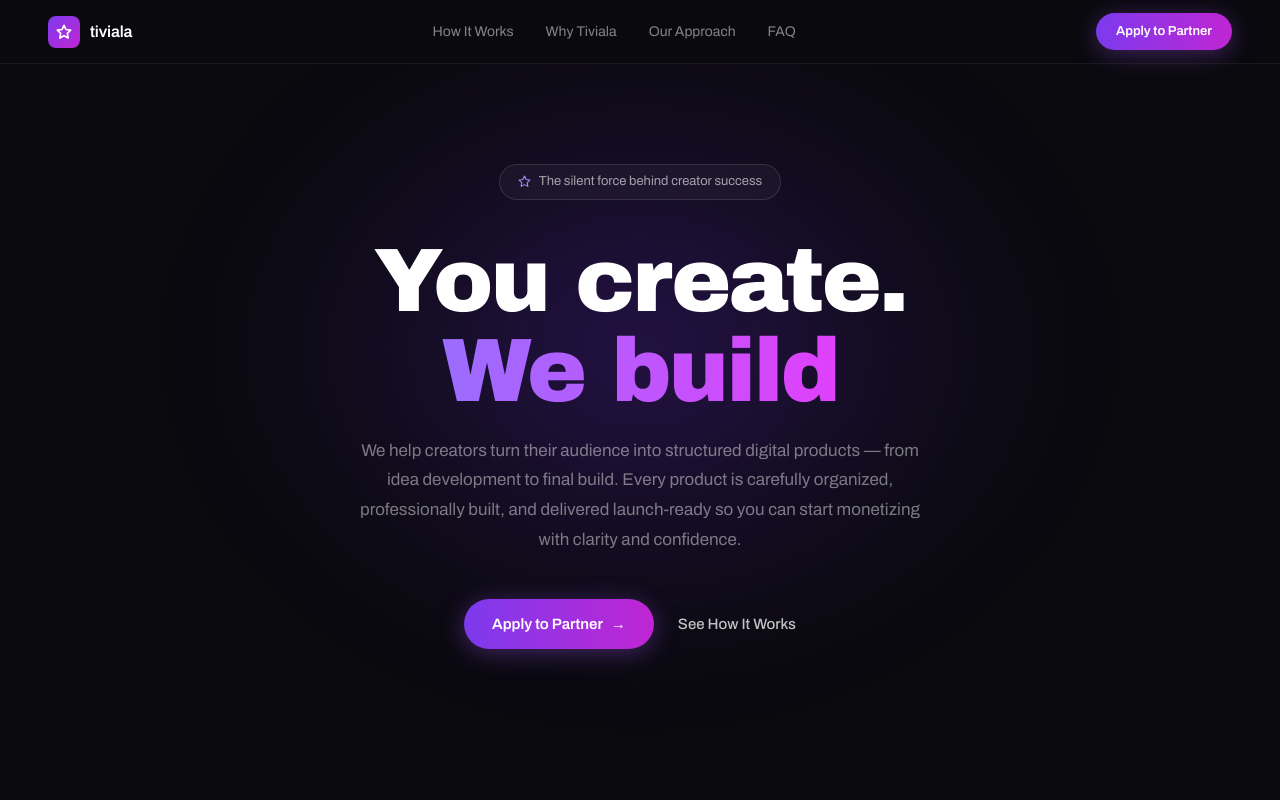
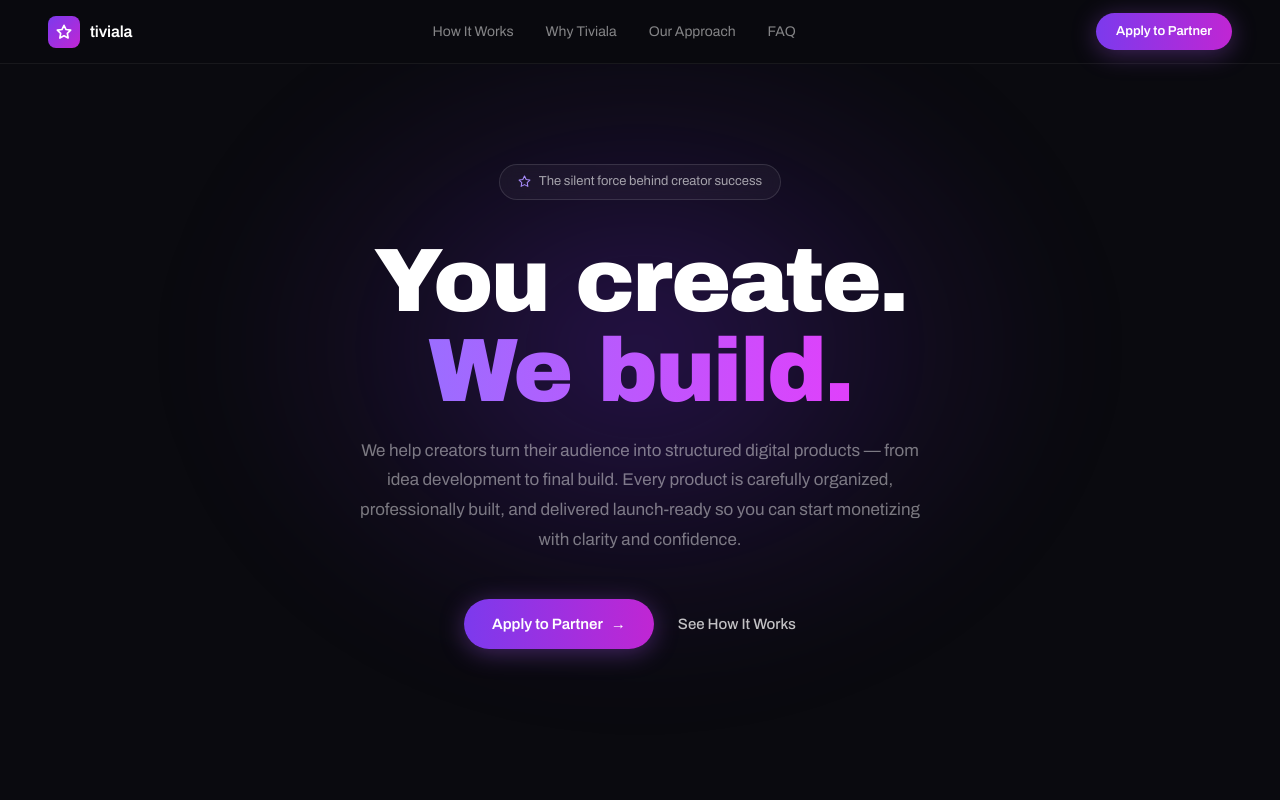
Before and after one commit to kwakdev/client, a React (Vite) app: page / in a window 1280 px wide. Shown: the top 800 px of the page. Built offline with nearby package versions, Linux system fonts and the light colour scheme.

Commit message:
Changed base on client request

```diff
--- a/src/pages/MainPage.tsx
+++ b/src/pages/MainPage.tsx
@@ -210,7 +210,7 @@ export const MainPage: React.FC<MainPageProps> = ({ onApply }) => {
             <h1 className="fade-up" style={{ transitionDelay: "0.12s", fontFamily: "'Archivo Black', sans-serif", fontSize: "clamp(52px, 8vw, 90px)", lineHeight: 1.0, letterSpacing: "-0.03em", margin: "0 auto 20px" }}>
               You create.<br />
               <span style={{ background: "linear-gradient(90deg, #9b6dff, #e040fb)", WebkitBackgroundClip: "text", WebkitTextFillColor: "transparent" }}>
-                We build
+                We build.
               </span>
             </h1>
 
```
